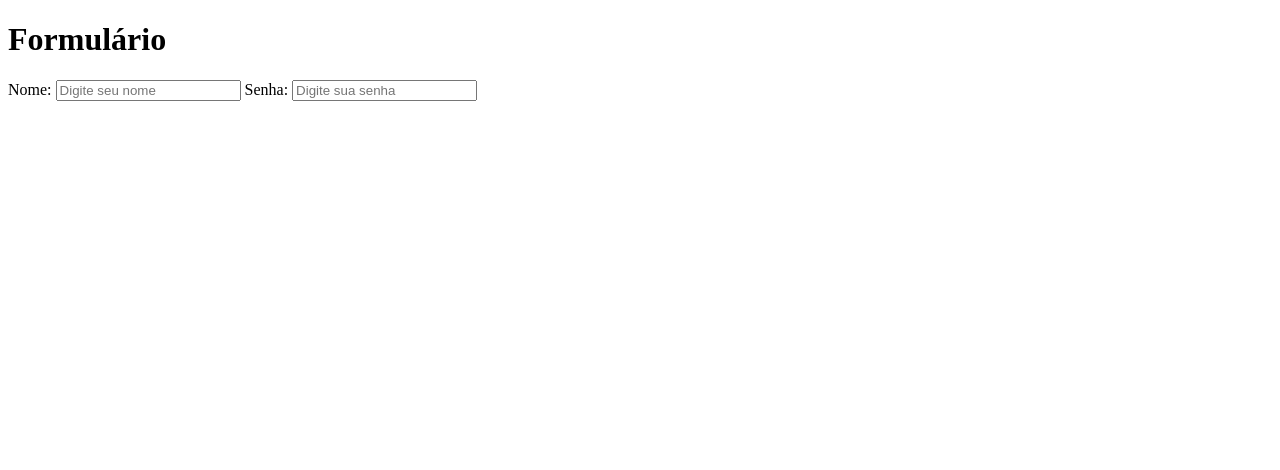
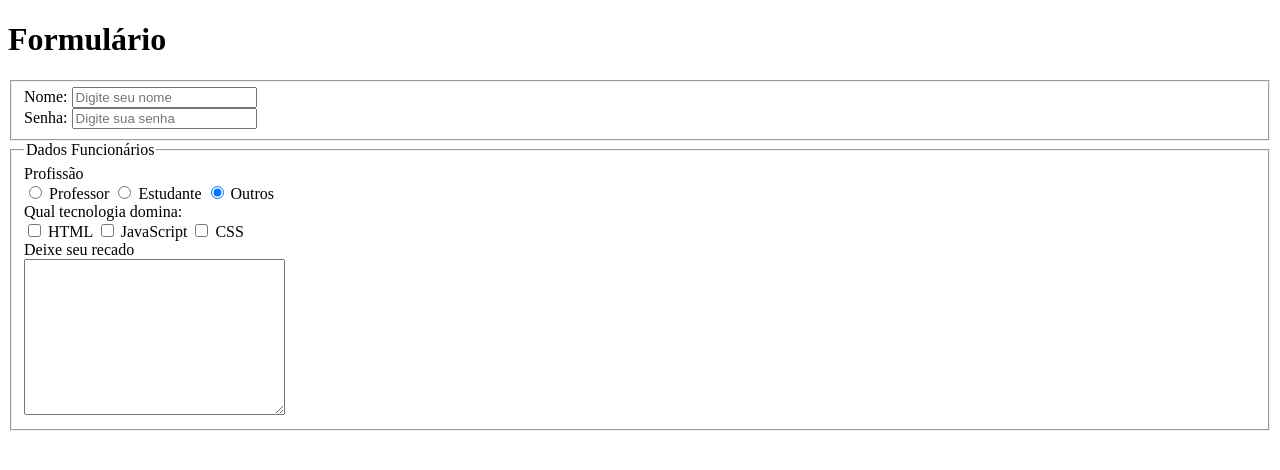
Before and after one commit to PikoleDeUva/MLW2023, a plain HTML site: page paginas/formulario.html in a window 1280 px wide. Drawn offline with Linux system fonts and the light colour scheme.

Commit message:
aaaaaaaaaaa

```diff
--- a/paginas/formulario.html
+++ b/paginas/formulario.html
@@ -9,6 +9,8 @@
 <body>
     <h1>Formulário</h1>
     <form action="#" method="post">
+        <fieldset>
+            <div>
                 <label for="nome">Nome:</label><!--For direciona meu label para qual imput ele está designado-->
                 <input type="text"
                 name="nome"
@@ -16,17 +18,48 @@
                 placeholder="Digite seu nome"
                 size="20"
                 maxlength="10">
-
+            </div>
             <!--input gera caixa de texto-->
             <!--placeholder gera escrito dentro da caixa de texto-->
-        <!-- -->
-        <label for="nome">Senha:</label>
+            <!--size mexe somente com o tamanho da caixa de texto-->
+            <!--Maxlengrh é a quantidade máxima de caracteres-->
+            <div>
+                <label for="senha">Senha:</label>
                 <input type="password"
                 name="senha"
                 id="senha"
                 placeholder="Digite sua senha"
                 size="20"
                 minlength="8">
+            </div>
+        </fieldset>
+        <fieldset>
+            <legend>Dados Funcionários</legend>
+            <div>
+                <label for=""> Profissão</label><br>
+                <input type="radio" name="prof" id="professor">
+                <label for=""> Professor</label>
+                <input type="radio" name="prof" id="estudante">
+                <label for="">Estudante</label>
+                <input type="radio" name="prof" id="outros" checked>
+                <label for="">Outros</label>
+            </div>
+            <div>
+                <label>Qual tecnologia domina:</label><br>
+                <input type="checkbox" name="html" id="html">
+                <label for="html">HTML</label>
+                <input type="checkbox" name="js" id="js">
+                <label for="js">JavaScript</label>
+                <input type="checkbox" name="css" id="css">
+                <label for="css">CSS</label>
+            </div>
+            <div>
+                <label for="recado">Deixe seu recado</label><br>
+                <textarea name="recado" id="recado" cols="30" rows="10"
+                placeholder="Deixe seu recado">
+                </textarea>
+            </div>
+        </fieldset>
     </form>
 </body>
 </html>
```
Lines whose indentation alone changed are shown as unchanged.
